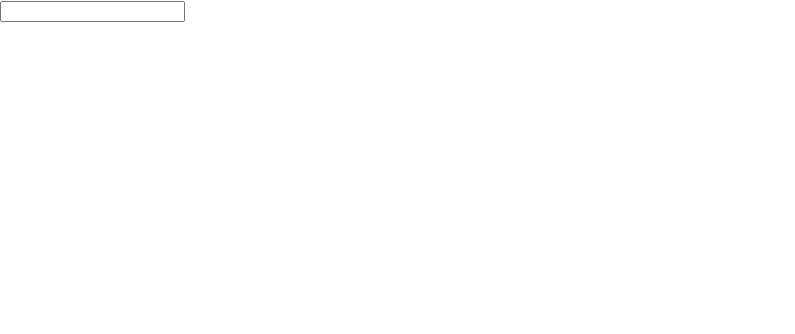
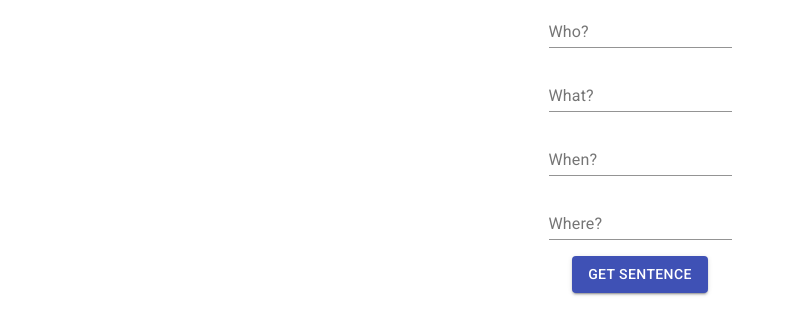
Before and after one commit to ToriaHUB/sentence-game, a React (Create React App) app: page / in a window 1280 px wide. Shown: the top 334 px of the page, without its empty margins (0-795 px from the left). Built offline with nearby package versions, Linux system fonts and the light colour scheme.

Commit message:
[GAME] Added material-ui

```diff
--- a/package.json
+++ b/package.json
@@ -3,6 +3,7 @@
   "version": "0.1.0",
   "private": true,
   "dependencies": {
+    "@material-ui/core": "^4.9.13",
     "@testing-library/jest-dom": "^4.2.4",
     "@testing-library/react": "^9.3.2",
     "@testing-library/user-event": "^7.1.2",
@@ -33,10 +34,10 @@
     ]
   },
   "devDependencies": {
-    "prettier": "^2.0.5",
     "@types/jest": "^25.2.1",
     "@types/node": "^13.13.5",
     "@types/react": "^16.9.34",
-    "@types/react-dom": "^16.9.7"
+    "@types/react-dom": "^16.9.7",
+    "prettier": "^2.0.5"
   }
 }
--- a/public/index.html
+++ b/public/index.html
@@ -8,6 +8,7 @@
       name="description"
       content="Web site created using create-react-app"
     />
+    <link rel="stylesheet" href="https://fonts.googleapis.com/css?family=Roboto:300,400,500,700&display=swap" />
     <link rel="apple-touch-icon" href="%PUBLIC_URL%/logo192.png" />
     <!--
       manifest.json provides metadata used when your web app is installed on a
--- a/src/App.js
+++ b/src/App.js
@@ -1,11 +1,8 @@
 import React from "react"
+import { InputList } from "./components/input-list"
 
 function App() {
-  return (
-    <div>
-      <input />
-    </div>
-  )
+  return <InputList />
 }
 
 export default App
--- /dev/null
+++ b/src/components/input-list.tsx
@@ -0,0 +1,28 @@
+import React from "react"
+import Grid from "@material-ui/core/Grid"
+import TextField from "@material-ui/core/TextField/TextField"
+import Button from "@material-ui/core/Button"
+
+export const InputList: React.FC = () => {
+  return (
+    <Grid container={true} spacing={2} direction={"column"} alignItems={"center"} component={"div"}>
+      <Grid item={true} component={"div"}>
+        <TextField label="Who?" fullWidth={true} />
+      </Grid>
+      <Grid component={"div"} item={true}>
+        <TextField label="What?" />
+      </Grid>
+      <Grid component={"div"} item={true}>
+        <TextField label="When?" />
+      </Grid>
+      <Grid component={"div"} item={true}>
+        <TextField label="Where?" />
+      </Grid>
+      <Grid component={"div"} item={true}>
+        <Button href={""} color={"primary"} variant={"contained"}>
+          Get sentence
+        </Button>
+      </Grid>
+    </Grid>
+  )
+}
```
Also changed, not shown: 1 other file (tests, documents, lock files or other folders).
